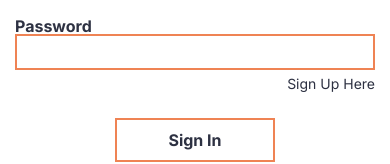
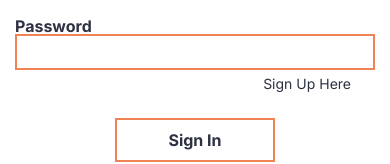
Before and after one commit to rudra-xi/finance-flow, a React (Vite) app in the folder frontend/: page / in a window 390 px wide. Shown: the part 242-406 px from the top of the page. Built offline with nearby package versions, Linux system fonts and the light colour scheme; no server answers.

Commit message:
Adjust padding for Sign In button alignment on smaller screens

```diff
--- a/frontend/src/Pages/SignIn.jsx
+++ b/frontend/src/Pages/SignIn.jsx
@@ -120,7 +120,7 @@ function SignIn() {
 									className="border-2 border-accent w-90 sm:w-96 h-9 pl-3 outline-none"
 								/>
 							</div>
-							<div className="pt-1 text-right text-sm">
+							<div className="pt-1 sm:pr-0 pr-6 text-right text-sm">
 								{currentState === "Sign In" ? (
 									<p
 										className="cursor-pointer hover:underline"
```
